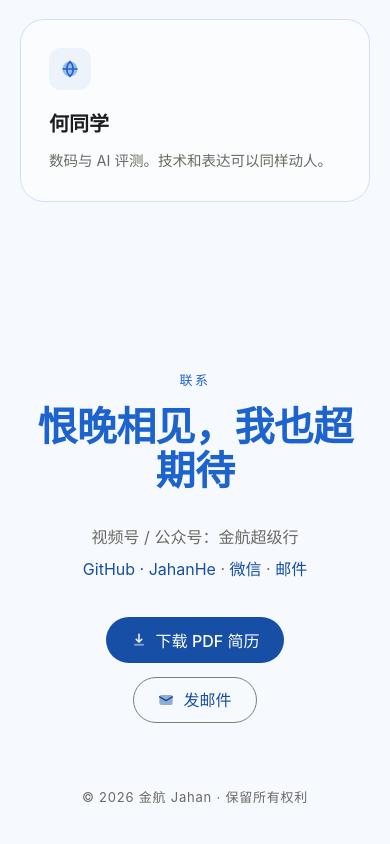
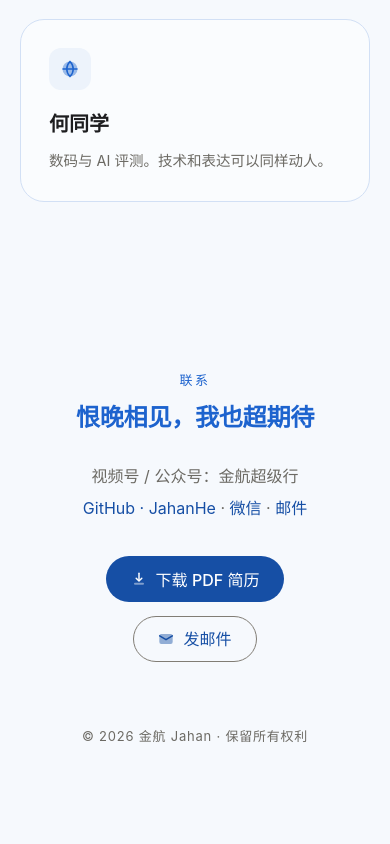
Before and after one commit to JahanHe/Jahan-web, a plain HTML site: page docs/index.html in a window 390 px wide. Shown: the part 8344-9188 px from the top of the page. Drawn offline with Linux system fonts and the light colour scheme.

Commit message:
Keep contact headline on one line on phones
Co-Authored-By: Claude Opus 5 <noreply@anthropic.com>

```diff
--- a/docs/index.html
+++ b/docs/index.html
@@ -224,7 +224,7 @@
 
   /* 联系 */
   .contact { text-align: center; }
-  .contact h2 { max-width: 18ch; margin: 0 auto; }
+  .contact h2 { max-width: none; margin: 0 auto; white-space: nowrap; font-size: clamp(1.4rem, 6.2vw, 4.5rem); }
   .contact .line { margin-top: 24px; color: var(--muted); font-size: 16px; line-height: 2; }
   .contact .line a { color: var(--link); text-decoration: none; }
   .contact .line a:hover { text-decoration: underline; }
```
